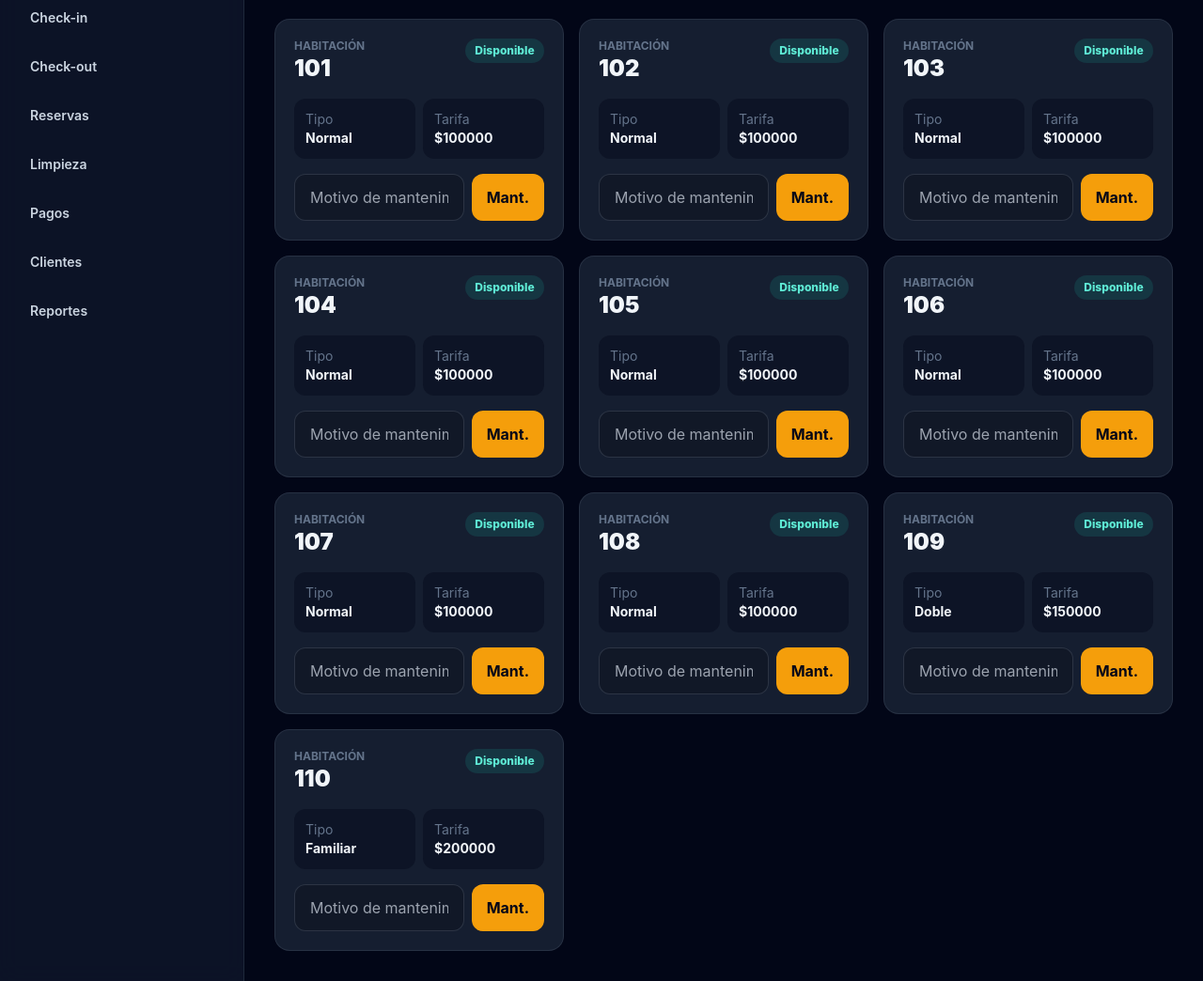
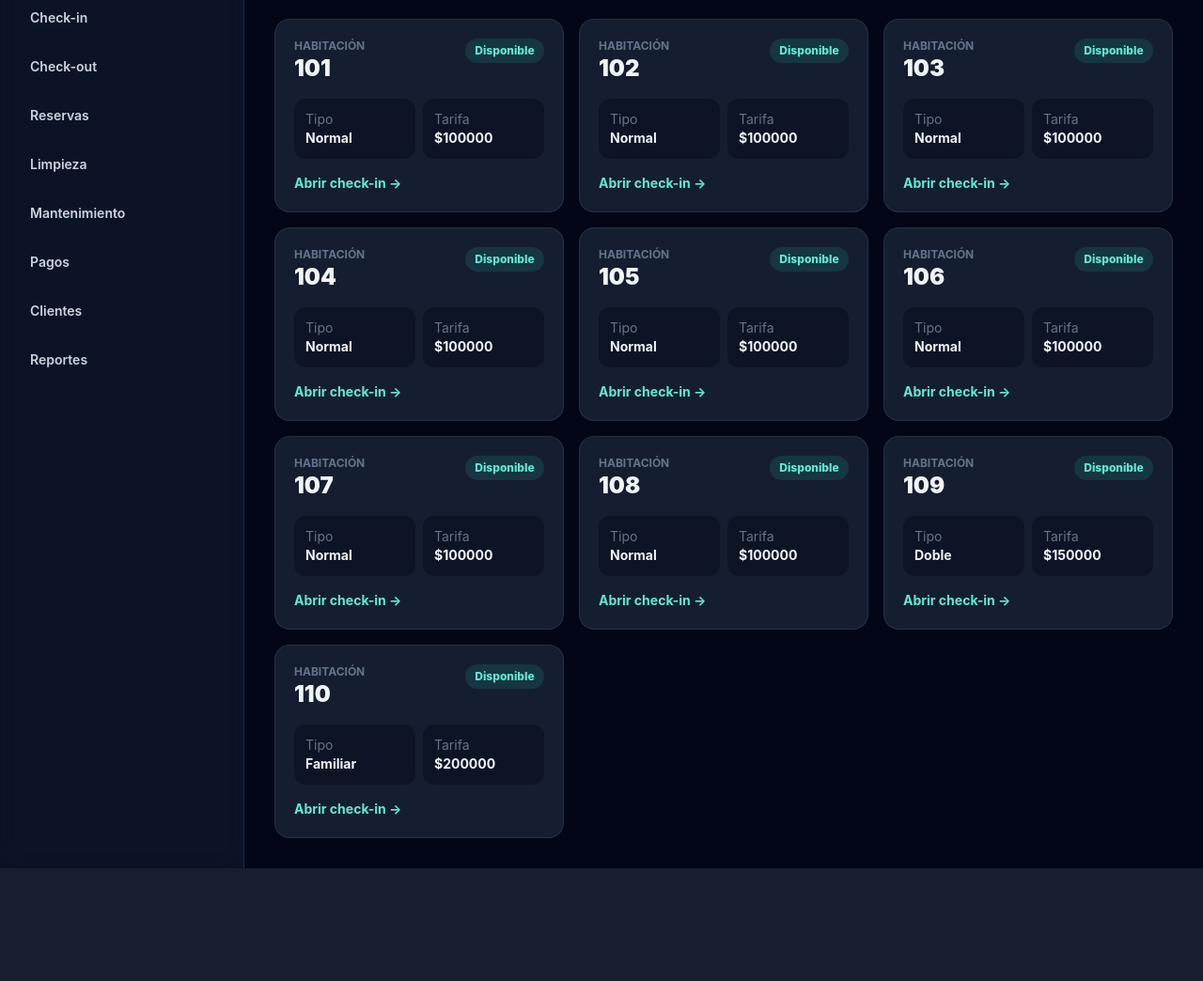
Before and after one commit to DiegoVillanueva32/Sistema-hotelero, a Flask app: page /habitaciones?piso=1 in a window 1280 px wide. Shown: the part 227-1271 px from the top of the page at 94% size. After the commit the page ends 1151 px from the top, so only its background shows below. Run offline with Flask 3, Linux system fonts and the light colour scheme; some libraries are stand-ins or nearby versions.

Commit message:
Acciones clicables en matriz de habitaciones
Co-authored-by: Copilot <223556219+Copilot@users.noreply.github.com>

```diff
--- a/app/routes/main.py
+++ b/app/routes/main.py
@@ -142,6 +142,7 @@ def checkin():
     return render_template(
         "checkin.html",
         habitaciones=disponibles,
+        habitacion_seleccionada=request.args.get("habitacion", ""),
         requiere_autorizacion=requiere_autorizacion,
         hora_actual=ahora.strftime("%H:%M"),
     )
@@ -154,7 +155,11 @@ def checkout():
         ejecutar_accion(gestor.procesar_checkout, request.form.get("habitacion", ""))
         return redirect(url_for("main.checkout"))
     ocupadas = [h for h in gestor.consultar_matriz().values() if h.estado == "Ocupado"]
-    return render_template("checkout.html", habitaciones=ocupadas)
+    return render_template(
+        "checkout.html",
+        habitaciones=ocupadas,
+        habitacion_seleccionada=request.args.get("habitacion", ""),
+    )
 
 
 @bp.route("/reservas", methods=["GET", "POST"])
@@ -185,6 +190,7 @@ def reservas():
     return render_template(
         "reservas.html",
         habitaciones=disponibles,
+        habitacion_seleccionada=request.args.get("habitacion", ""),
         reservas=gestor.obtener_historial_reservas(),
     )
 
@@ -207,8 +213,29 @@ def limpieza():
     return render_template(
         "limpieza.html",
         habitaciones=en_limpieza,
+        habitacion_seleccionada=request.args.get("habitacion", ""),
         empleados=gestor.empleados_limpieza,
         hoja=gestor.hoja_trabajo_limpieza(),
+    )
+
+
+@bp.route("/mantenimiento", methods=["GET", "POST"])
+def mantenimiento():
+    gestor = hotel_service.gestor
+    if request.method == "POST":
+        accion = request.form.get("accion")
+        id_habitacion = request.form.get("habitacion", "")
+        if accion == "poner":
+            ejecutar_accion(gestor.poner_en_mantenimiento, id_habitacion, request.form.get("motivo", ""))
+        elif accion == "finalizar":
+            ejecutar_accion(gestor.quitar_mantenimiento, id_habitacion, True)
+        return redirect(url_for("main.mantenimiento", habitacion=id_habitacion))
+
+    habitaciones = list(gestor.consultar_matriz().values())
+    return render_template(
+        "mantenimiento.html",
+        habitaciones=habitaciones,
+        habitacion_seleccionada=request.args.get("habitacion", ""),
     )
 
 
--- a/templates/base.html
+++ b/templates/base.html
@@ -14,7 +14,7 @@
         <a href="{{ url_for('main.dashboard') }}" class="text-xl font-black tracking-tight"><span class="text-teal-400">Hotel</span> Manager</a>
       </div>
       <nav class="grid grid-cols-2 gap-2 px-4 pb-4 lg:grid-cols-1">
-        {% set nav = [('dashboard','Panel'),('turno','Turno recepción'),('habitaciones','Habitaciones'),('checkin','Check-in'),('checkout','Check-out'),('reservas','Reservas'),('limpieza','Limpieza'),('pagos','Pagos'),('clientes','Clientes'),('reportes','Reportes')] %}
+        {% set nav = [('dashboard','Panel'),('turno','Turno recepción'),('habitaciones','Habitaciones'),('checkin','Check-in'),('checkout','Check-out'),('reservas','Reservas'),('limpieza','Limpieza'),('mantenimiento','Mantenimiento'),('pagos','Pagos'),('clientes','Clientes'),('reportes','Reportes')] %}
         {% for endpoint, label in nav %}
         <a href="{{ url_for('main.' ~ endpoint) }}" class="rounded-xl px-4 py-3 text-sm font-semibold text-slate-300 hover:bg-slate-800 hover:text-white {% if request.endpoint == 'main.' ~ endpoint %}bg-teal-500/15 text-teal-300{% endif %}">{{ label }}</a>
         {% endfor %}
--- a/templates/checkin.html
+++ b/templates/checkin.html
@@ -7,8 +7,8 @@
   <form class="card mt-6 space-y-4 p-6" method="post">
     <label class="block text-sm text-slate-400">Habitación
       <select class="input-dark mt-2" name="habitacion" required>
-        <option value="" disabled selected>Selecciona una habitación disponible</option>
-        {% for h in habitaciones %}<option value="{{ h.id_habitacion }}">{{ h.id_habitacion }} - {{ h.tipo }} - {{ h.estado }}</option>{% endfor %}
+        <option value="" disabled {% if not habitacion_seleccionada %}selected{% endif %}>Selecciona una habitación disponible</option>
+        {% for h in habitaciones %}<option value="{{ h.id_habitacion }}" {% if habitacion_seleccionada == h.id_habitacion|string %}selected{% endif %}>{{ h.id_habitacion }} - {{ h.tipo }} - {{ h.estado }}</option>{% endfor %}
       </select>
     </label>
     {% if not habitaciones %}<p class="rounded-xl border border-amber-500/30 bg-amber-500/10 p-3 text-sm text-amber-200">No hay habitaciones disponibles para check-in.</p>{% endif %}
--- a/templates/checkout.html
+++ b/templates/checkout.html
@@ -1,3 +1,3 @@
 {% extends 'base.html' %}
 {% block title %}Check-out | Hotel Manager{% endblock %}
-{% block content %}<div class="mx-auto max-w-2xl"><p class="text-sm font-semibold text-rose-400">SALIDA</p><h1 class="mt-1 text-3xl font-black">Registrar check-out</h1><form class="card mt-6 space-y-4 p-6" method="post"><label class="block text-sm text-slate-400">Habitación ocupada<select class="input-dark mt-2" name="habitacion" required>{% for h in habitaciones %}<option value="{{ h.id_habitacion }}">{{ h.id_habitacion }} - {{ h.huesped_nombre }}</option>{% endfor %}</select></label><button class="btn w-full bg-rose-500 text-white">Confirmar salida</button></form></div>{% endblock %}
+{% block content %}<div class="mx-auto max-w-2xl"><p class="text-sm font-semibold text-rose-400">SALIDA</p><h1 class="mt-1 text-3xl font-black">Registrar check-out</h1><form class="card mt-6 space-y-4 p-6" method="post"><label class="block text-sm text-slate-400">Habitación ocupada<select class="input-dark mt-2" name="habitacion" required><option value="" disabled {% if not habitacion_seleccionada %}selected{% endif %}>Selecciona una habitación</option>{% for h in habitaciones %}<option value="{{ h.id_habitacion }}" {% if habitacion_seleccionada == h.id_habitacion|string %}selected{% endif %}>{{ h.id_habitacion }} - {{ h.huesped_nombre }}</option>{% endfor %}</select></label><button class="btn w-full bg-rose-500 text-white">Confirmar salida</button></form></div>{% endblock %}
--- a/templates/habitaciones.html
+++ b/templates/habitaciones.html
@@ -24,13 +24,16 @@
 </form>
 <div class="grid gap-4 sm:grid-cols-2 xl:grid-cols-3 2xl:grid-cols-4">
 {% for h in habitaciones %}
-<article class="card p-5">
+<article class="card p-5 transition hover:-translate-y-1 hover:border-teal-400/40">
+  {% if h.estado == 'Disponible' %}{% set destino = url_for('main.checkin', habitacion=h.id_habitacion) %}{% elif h.estado == 'Ocupado' %}{% set destino = url_for('main.checkout', habitacion=h.id_habitacion) %}{% elif h.estado == 'En limpieza' %}{% set destino = url_for('main.limpieza', habitacion=h.id_habitacion) %}{% elif h.estado == 'Reserva' %}{% set destino = url_for('main.reservas', habitacion=h.id_habitacion) %}{% elif h.estado == 'Mantenimiento' %}{% set destino = url_for('main.mantenimiento', habitacion=h.id_habitacion) %}{% endif %}
+  <a href="{{ destino }}" class="block">
     <div class="flex items-start justify-between"><div><p class="text-xs font-bold text-slate-500">HABITACIÓN</p><h2 class="text-2xl font-black">{{ h.id_habitacion }}</h2></div><span class="status {% if h.estado == 'Disponible' %}bg-teal-500/15 text-teal-300{% elif h.estado == 'Ocupado' %}bg-rose-500/15 text-rose-300{% elif h.estado == 'Reserva' %}bg-violet-500/15 text-violet-300{% else %}bg-amber-500/15 text-amber-300{% endif %}">{{ h.estado }}</span></div>
     <div class="mt-4 grid grid-cols-2 gap-2 text-sm"><div class="rounded-xl bg-slate-950/40 p-3"><p class="text-slate-500">Tipo</p><p class="font-bold">{{ h.tipo }}</p></div><div class="rounded-xl bg-slate-950/40 p-3"><p class="text-slate-500">Tarifa</p><p class="font-bold">${{ '%.0f'|format(h.precio) }}</p></div></div>
     {% if h.huesped_nombre %}<p class="mt-4 text-sm text-slate-400">Huésped: <strong class="text-slate-200">{{ h.huesped_nombre }}</strong></p>{% endif %}
-  <form class="mt-4 flex gap-2" method="post" action="{{ url_for('main.accion_habitacion', id_habitacion=h.id_habitacion, piso=piso) }}">
-    {% if h.estado == 'Disponible' %}<input class="input-dark" name="motivo" placeholder="Motivo de mantenimiento"><button class="btn bg-amber-500 text-slate-950" name="accion" value="mantenimiento">Mant.</button>{% elif h.estado == 'Mantenimiento' %}<button class="btn bg-teal-500 text-slate-950" name="accion" value="finalizar_mantenimiento">Finalizar</button>{% elif h.estado == 'En limpieza' %}<button class="btn bg-teal-500 text-slate-950" name="accion" value="finalizar_limpieza">Finalizar limpieza</button>{% endif %}
-  </form>
+    <p class="mt-4 text-sm font-bold text-teal-300">
+      {% if h.estado == 'Disponible' %}Abrir check-in →{% elif h.estado == 'Ocupado' %}Abrir check-out →{% elif h.estado == 'En limpieza' %}Gestionar limpieza →{% elif h.estado == 'Reserva' %}Gestionar reserva →{% elif h.estado == 'Mantenimiento' %}Gestionar mantenimiento →{% endif %}
+    </p>
+  </a>
 </article>
 {% else %}<p class="col-span-full card p-5 text-slate-400">No hay habitaciones con esos filtros.</p>{% endfor %}
 </div>
@@ -81,13 +84,16 @@
 </form>
 <div class="grid gap-4 sm:grid-cols-2 xl:grid-cols-3 2xl:grid-cols-4">
 {% for h in habitaciones %}
-<article class="card p-5">
+<article class="card p-5 transition hover:-translate-y-1 hover:border-teal-400/40">
+  {% if h.estado == 'Disponible' %}{% set destino = url_for('main.checkin', habitacion=h.id_habitacion) %}{% elif h.estado == 'Ocupado' %}{% set destino = url_for('main.checkout', habitacion=h.id_habitacion) %}{% elif h.estado == 'En limpieza' %}{% set destino = url_for('main.limpieza', habitacion=h.id_habitacion) %}{% elif h.estado == 'Reserva' %}{% set destino = url_for('main.reservas', habitacion=h.id_habitacion) %}{% elif h.estado == 'Mantenimiento' %}{% set destino = url_for('main.mantenimiento', habitacion=h.id_habitacion) %}{% endif %}
+  <a href="{{ destino }}" class="block">
     <div class="flex items-start justify-between"><div><p class="text-xs font-bold text-slate-500">HABITACIÓN</p><h2 class="text-2xl font-black">{{ h.id_habitacion }}</h2></div><span class="status {% if h.estado == 'Disponible' %}bg-teal-500/15 text-teal-300{% elif h.estado == 'Ocupado' %}bg-rose-500/15 text-rose-300{% elif h.estado == 'Reserva' %}bg-violet-500/15 text-violet-300{% else %}bg-amber-500/15 text-amber-300{% endif %}">{{ h.estado }}</span></div>
     <div class="mt-4 grid grid-cols-2 gap-2 text-sm"><div class="rounded-xl bg-slate-950/40 p-3"><p class="text-slate-500">Tipo</p><p class="font-bold">{{ h.tipo }}</p></div><div class="rounded-xl bg-slate-950/40 p-3"><p class="text-slate-500">Tarifa</p><p class="font-bold">${{ '%.0f'|format(h.precio) }}</p></div></div>
     {% if h.huesped_nombre %}<p class="mt-4 text-sm text-slate-400">Huésped: <strong class="text-slate-200">{{ h.huesped_nombre }}</strong></p>{% endif %}
-  <form class="mt-4 flex gap-2" method="post" action="{{ url_for('main.accion_habitacion', id_habitacion=h.id_habitacion, piso=piso_seleccionado) }}">
-    {% if h.estado == 'Disponible' %}<input class="input-dark" name="motivo" placeholder="Motivo de mantenimiento"><button class="btn bg-amber-500 text-slate-950" name="accion" value="mantenimiento">Mant.</button>{% elif h.estado == 'Mantenimiento' %}<button class="btn bg-teal-500 text-slate-950" name="accion" value="finalizar_mantenimiento">Finalizar</button>{% elif h.estado == 'En limpieza' %}<button class="btn bg-teal-500 text-slate-950" name="accion" value="finalizar_limpieza">Finalizar limpieza</button>{% endif %}
-  </form>
+    <p class="mt-4 text-sm font-bold text-teal-300">
+      {% if h.estado == 'Disponible' %}Abrir check-in →{% elif h.estado == 'Ocupado' %}Abrir check-out →{% elif h.estado == 'En limpieza' %}Gestionar limpieza →{% elif h.estado == 'Reserva' %}Gestionar reserva →{% elif h.estado == 'Mantenimiento' %}Gestionar mantenimiento →{% endif %}
+    </p>
+  </a>
 </article>
 {% else %}<p class="col-span-full text-slate-400">No hay habitaciones con esos filtros.</p>{% endfor %}
 </div>
--- a/templates/reservas.html
+++ b/templates/reservas.html
@@ -1,5 +1,5 @@
 {% extends 'base.html' %}
 {% block title %}Reservas | Hotel Manager{% endblock %}
 {% block content %}<div class="mb-6 flex flex-wrap items-end justify-between gap-4"><div><p class="text-sm font-semibold text-violet-400">AGENDA</p><h1 class="mt-1 text-3xl font-black">Reservas</h1></div><form method="post"><input type="hidden" name="accion" value="noshow"><button class="btn border border-violet-400/30 bg-violet-500/10 text-violet-300">Procesar no-show</button></form></div>
-<div class="grid gap-6 lg:grid-cols-[380px_1fr]"><form class="card h-fit space-y-4 p-6" method="post"><input type="hidden" name="accion" value="crear"><label class="block text-sm text-slate-400">Habitación<select class="input-dark mt-2" name="habitacion" required>{% for h in habitaciones %}<option value="{{ h.id_habitacion }}">{{ h.id_habitacion }} - {{ h.tipo }}</option>{% endfor %}</select></label><label class="block text-sm text-slate-400">Nombre<input class="input-dark mt-2" name="nombre" required></label><label class="block text-sm text-slate-400">Documento<input class="input-dark mt-2" name="documento" required></label><div class="grid grid-cols-2 gap-3"><label class="text-sm text-slate-400">Entrada<input class="input-dark mt-2" name="fecha_entrada" type="date" required></label><label class="text-sm text-slate-400">Salida<input class="input-dark mt-2" name="fecha_salida" type="date" required></label></div><button class="btn w-full bg-violet-500 text-white">Crear reserva</button></form>
+<div class="grid gap-6 lg:grid-cols-[380px_1fr]"><form class="card h-fit space-y-4 p-6" method="post"><input type="hidden" name="accion" value="crear"><label class="block text-sm text-slate-400">Habitación<select class="input-dark mt-2" name="habitacion" required>{% for h in habitaciones %}<option value="{{ h.id_habitacion }}" {% if habitacion_seleccionada == h.id_habitacion|string %}selected{% endif %}>{{ h.id_habitacion }} - {{ h.tipo }}</option>{% endfor %}</select></label><label class="block text-sm text-slate-400">Nombre<input class="input-dark mt-2" name="nombre" required></label><label class="block text-sm text-slate-400">Documento<input class="input-dark mt-2" name="documento" required></label><div class="grid grid-cols-2 gap-3"><label class="text-sm text-slate-400">Entrada<input class="input-dark mt-2" name="fecha_entrada" type="date" required></label><label class="text-sm text-slate-400">Salida<input class="input-dark mt-2" name="fecha_salida" type="date" required></label></div><button class="btn w-full bg-violet-500 text-white">Crear reserva</button></form>
 <section class="card overflow-hidden"><div class="overflow-x-auto"><table class="w-full text-left text-sm"><thead class="border-b border-slate-800 text-slate-400"><tr><th class="p-4">Habitación</th><th class="p-4">Huésped</th><th class="p-4">Fechas</th><th class="p-4">Estado</th></tr></thead><tbody>{% for r in reservas|reverse %}<tr class="border-b border-slate-800/60"><td class="p-4 font-bold">{{ r.id_habitacion }}</td><td class="p-4"><strong>{{ r.huesped_nombre }}</strong><br><span class="text-slate-500">{{ r.huesped_doc }}</span></td><td class="p-4">{{ r.fecha_entrada }} - {{ r.fecha_salida }}</td><td class="p-4">{{ r.estado_final }}</td></tr>{% else %}<tr><td class="p-4 text-slate-400" colspan="4">No hay reservas registradas.</td></tr>{% endfor %}</tbody></table></div></section></div>{% endblock %}
```
Also changed, not shown: templates/mantenimiento.html (added, +23 -0 lines). Lines whose indentation alone changed are shown as unchanged.
